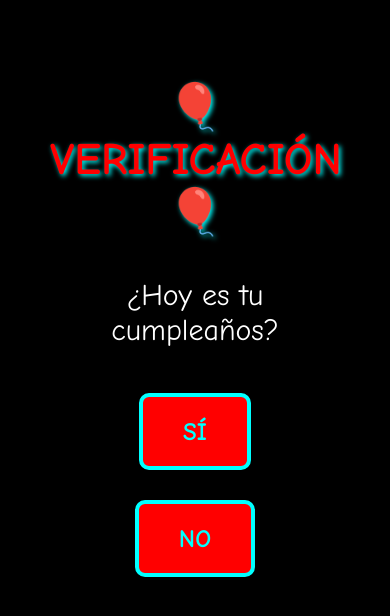
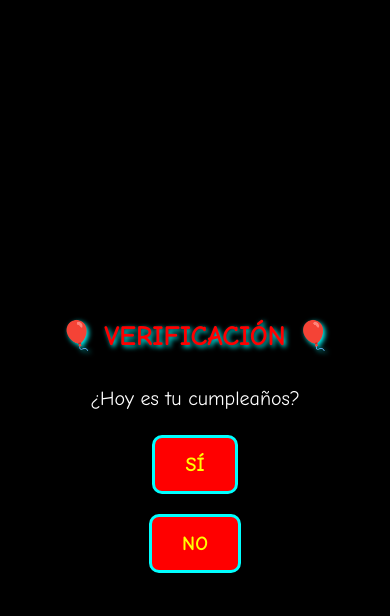
Before and after one commit to Comino210/Vuelta_al_sol, a plain HTML site: page index.html in a window 390 px wide. Drawn offline with Linux system fonts and the light colour scheme.

Commit message:
Update index.html

```diff
--- a/index.html
+++ b/index.html
@@ -7,11 +7,17 @@
     <style>
         body {
             background-color: black;
-            font-family: 'Comic Sans MS', cursive;
+            font-family: 'Comic Sans MS', 'Comic Sans', cursive;
             color: cyan;
             text-align: center;
-            padding: 50px;
+            padding: 20px;
             margin: 0;
+            overflow-x: hidden;
+            min-height: 100vh;
+            display: flex;
+            flex-direction: column;
+            justify-content: center;
+            align-items: center;
         }
 
         h1 {
@@ -21,16 +27,45 @@
             margin-bottom: 40px;
         }
 
+        @media (max-width: 768px) {
+            h1 {
+                font-size: 35px;
+                margin-bottom: 30px;
+            }
+        }
+
+        @media (max-width: 480px) {
+            h1 {
+                font-size: 28px;
+                margin-bottom: 20px;
+            }
+        }
+
         .pregunta {
             font-size: 30px;
             margin: 30px 0;
             color: white;
+            padding: 0 10px;
+        }
+
+        @media (max-width: 768px) {
+            .pregunta {
+                font-size: 25px;
+                margin: 20px 0;
+            }
+        }
+
+        @media (max-width: 480px) {
+            .pregunta {
+                font-size: 20px;
+                margin: 15px 0;
+            }
         }
 
         button {
             background-color: red;
-            color: cyan;
-            font-family: 'Comic Sans MS', cursive;
+            color: yellow;
+            font-family: 'Comic Sans MS', 'Comic Sans', cursive;
             font-size: 25px;
             padding: 20px 40px;
             border: 4px solid cyan;
@@ -38,6 +73,23 @@
             margin: 15px;
             font-weight: bold;
             border-radius: 10px;
+        }
+
+        @media (max-width: 768px) {
+            button {
+                font-size: 22px;
+                padding: 18px 35px;
+                margin: 12px;
+            }
+        }
+
+        @media (max-width: 480px) {
+            button {
+                font-size: 20px;
+                padding: 15px 30px;
+                margin: 10px;
+                border: 3px solid cyan;
+            }
         }
 
         button:hover {
@@ -50,6 +102,19 @@
             color: red;
             margin-top: 30px;
             display: none;
+            padding: 0 10px;
+        }
+
+        @media (max-width: 768px) {
+            #mensaje {
+                font-size: 28px;
+            }
+        }
+
+        @media (max-width: 480px) {
+            #mensaje {
+                font-size: 22px;
+            }
         }
     </style>
 </head>
@@ -78,5 +143,4 @@
     </script>
 
 </body>
-
 </html>
```
